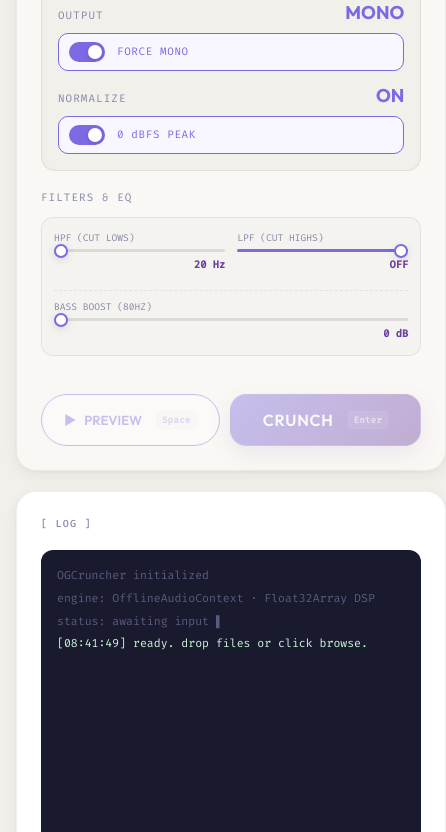
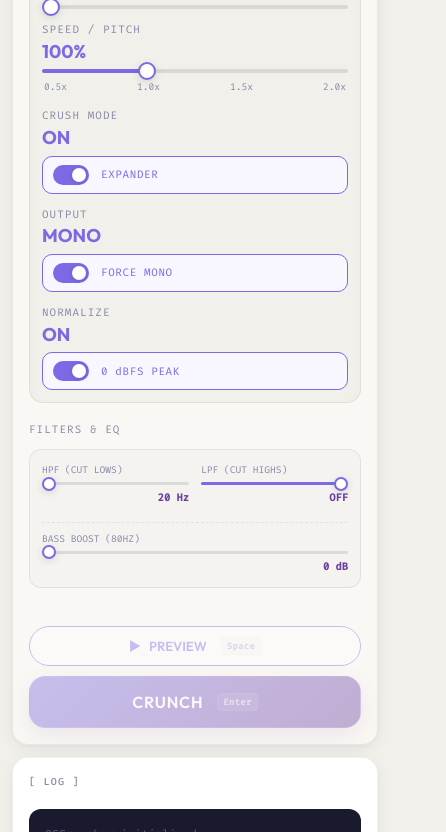
Before and after one commit to Figarist/OGCruncher, a plain HTML site: page www/index.html in a window 390 px wide. Shown: the part 1168-2000 px from the top of the page, 446 px wide, since content can reach past the window. Drawn offline with nearby package versions, Linux system fonts and the light colour scheme; no server answers.

```diff
--- a/www/style.css
+++ b/www/style.css
@@ -325,8 +325,15 @@ body.is-dragging * {
   display: flex;
   flex-direction: column;
   gap: 18px;
+  position: relative;
+  z-index: 1;
   transition: transform var(--t-med), box-shadow var(--t-med);
   animation: panel-in 0.4s cubic-bezier(0.4, 0, 0.2, 1) both;
+}
+
+/* Elevate panel when tooltip is active to stay above resizers */
+.panel:has([data-tooltip]:hover) {
+  z-index: 50;
 }
 
 .panel:nth-child(1) { animation-delay: 0.1s; }
@@ -791,6 +798,7 @@ body.is-dragging * {
 .ab-container {
   display: flex;
   justify-content: center;
+  flex-wrap: wrap;
   gap: 12px;
   animation: item-in .3s ease;
 }
@@ -1198,16 +1206,55 @@ button:focus-visible,
 }
 
 /* ── RESPONSIVE ────────────────────────────────────────────────── */
-@media (max-width: 1100px) {
-  .app-main { grid-template-columns: 1fr 1fr; gap: var(--hub-gap); }
+@media (max-width: 1140px) {
+  .app-main {
+    grid-template-columns: 1fr 1fr;
+    gap: var(--hub-gap);
+    padding: 24px;
+  }
   .panel--log { grid-column: 1 / -1; }
   .resizer { display: none; }
 }
 
-@media (max-width: 720px) {
-  .app-main { grid-template-columns: 1fr; padding: 16px; gap: var(--hub-gap); }
-  .header-inner { flex-wrap: wrap; }
+@media (max-width: 860px) {
+  :root {
+    --hub-gap: 16px;
+    --card-padding: 20px;
+  }
+  .app-main {
+    grid-template-columns: 1fr;
+    padding: 16px;
+  }
+  .header-inner { flex-wrap: wrap; justify-content: center; text-align: center; }
+  .logo-block { width: 100%; justify-content: center; margin-bottom: 8px; }
   .resizer { display: none; }
+
+  .log-window { height: 35vh; min-height: 250px; }
+}
+
+@media (max-width: 480px) {
+  :root {
+    --hub-gap: 12px;
+    --card-padding: 16px;
+    --card-radius: 16px;
+  }
+
+  .app-main { padding: 12px; }
+
+  .action-row { flex-direction: column; }
+  .btn--hero { width: 100%; flex: none; }
+  .btn--primary { width: 100%; }
+
+  .preset-grid { grid-template-columns: 1fr; }
+  .audio-rack { padding: 12px; gap: 12px; }
+
+  .control-header { flex-direction: column; align-items: flex-start; gap: 4px; }
+  .control-value { font-size: 1.2rem; }
+
+  .header-badges { width: 100%; justify-content: center; }
+  .badge { font-size: 9px; padding: 2px 8px; }
+
+  .footer-link--donate { width: 100%; margin-top: 4px; }
 }
 
 @media (prefers-reduced-motion: reduce) {
```
